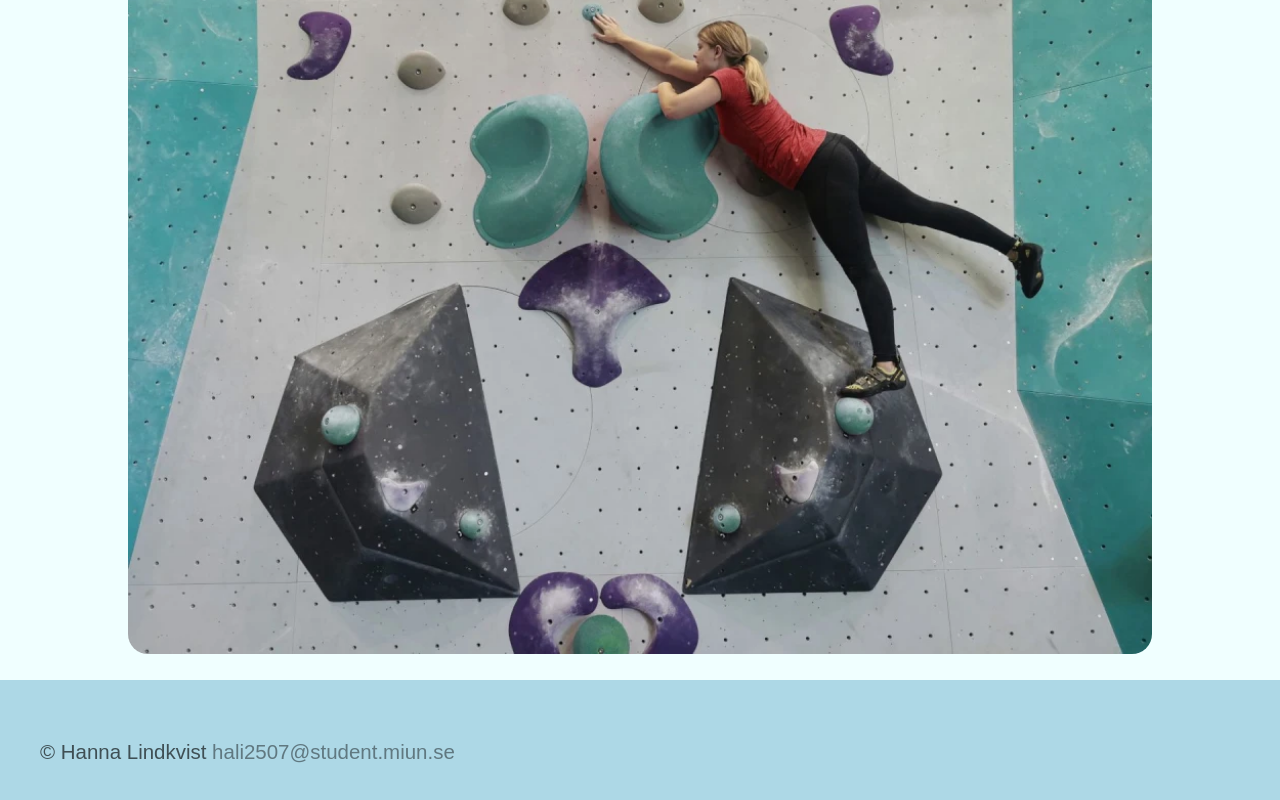
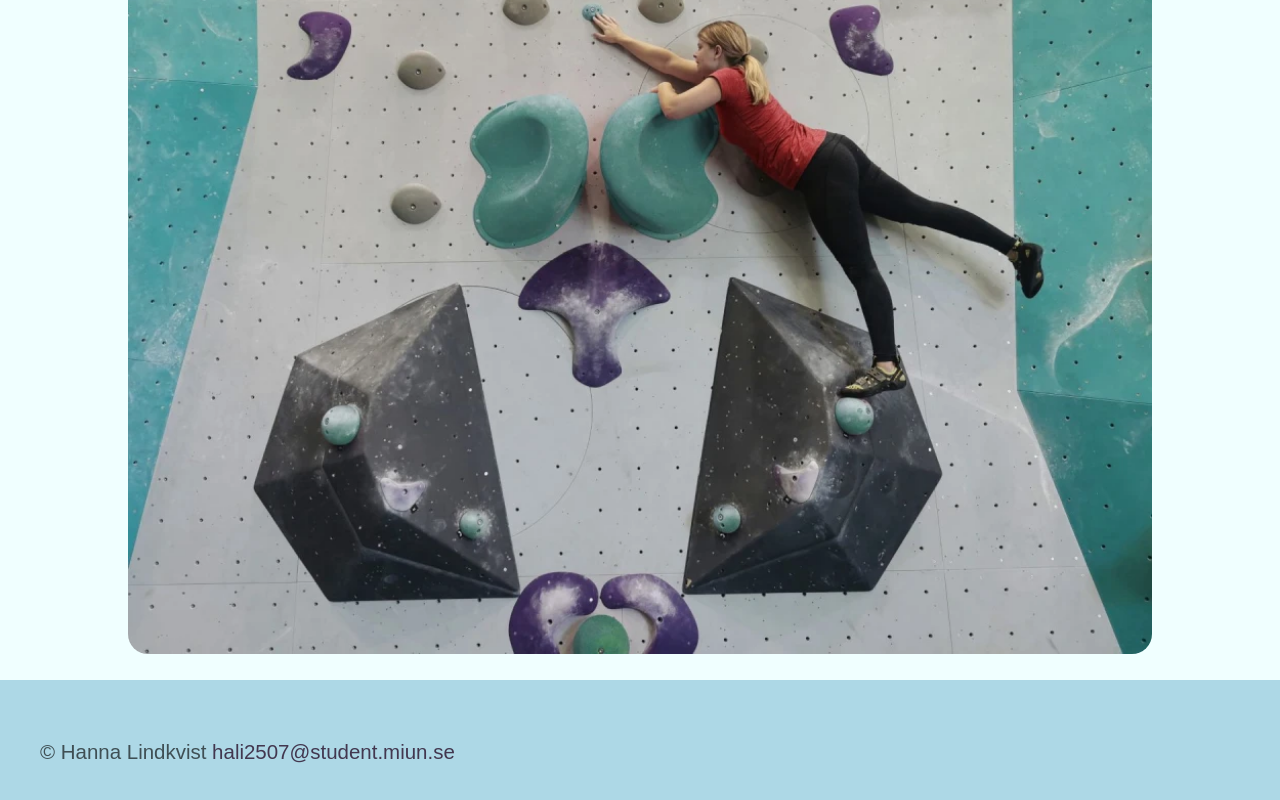
Before and after one commit to Safe-Pizza/Laboration2_Analys, a plain HTML site: page index.html in a window 1280 px wide. Shown: the part 3156-3956 px from the top of the page. Drawn offline with Linux system fonts and the light colour scheme; a web font is replaced by a local one.

Commit message:
ändrar länkfärg footer

```diff
--- a/css/styles.css
+++ b/css/styles.css
@@ -52,7 +52,7 @@ footer {
 
 footer a {
     text-decoration: none;
-    color: #607880;
+    color: #42374f;
 }
 
 footer a:hover {
```
